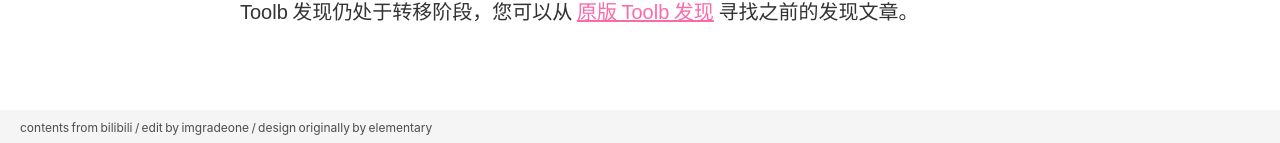
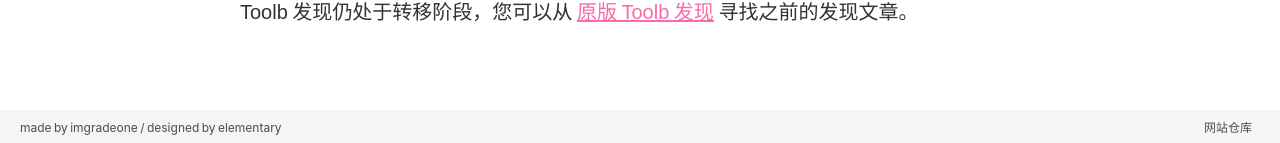
Before and after one commit to imgradeone/toolb-discover-jekyll, a Jekyll site: the page built from _posts/2019-10-01-future-embargoed-post.md, in a window 1280 px wide. Shown: the part 1600-1743 px from the top of the page. Built offline with Jekyll 4.4.1, drawn with Linux system fonts in a browser that asks for light colours; our own code applies the rules of GitHub Pages for plain Markdown files.

Commit message:
Update footer.html

```diff
--- a/_includes/footer.html
+++ b/_includes/footer.html
@@ -1,8 +1,8 @@
 <footer>
-  <p>contents from bilibili / edit by imgradeone / design originally by elementary</p>
+  <p>made by imgradeone / designed by elementary</p>
   <ul>
-    <!-- <li><a href="https://elementary.io/press" target="_self">Press</a></li>
-    <li><a href="https://elementary.io/brand" target="_self">Brand</a></li>
+    <li><a href="https://github.com/imgradeone/toolb-discover-jekyll" target="_self">网站仓库</a></li>
+    <!-- <li><a href="https://elementary.io/brand" target="_self">Brand</a></li>
     <li><a href="https://elementary.io/oem" target="_self">OEMs</a></li>
     <li><a href="https://elementary.io/privacy" target="_self">Privacy</a></li>
     <li><a href="https://elementary.io/team" target="_self">Team</a></li>
```
